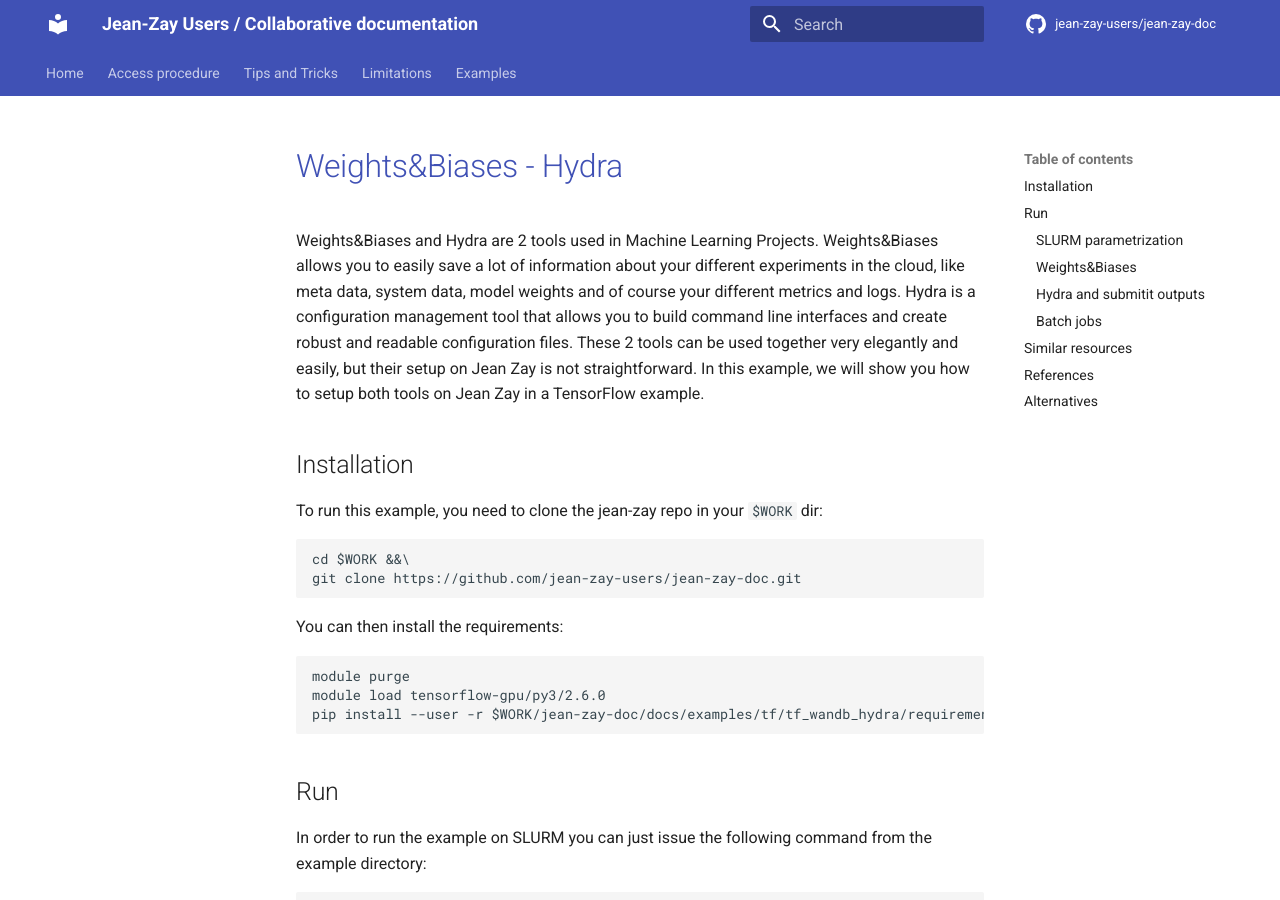
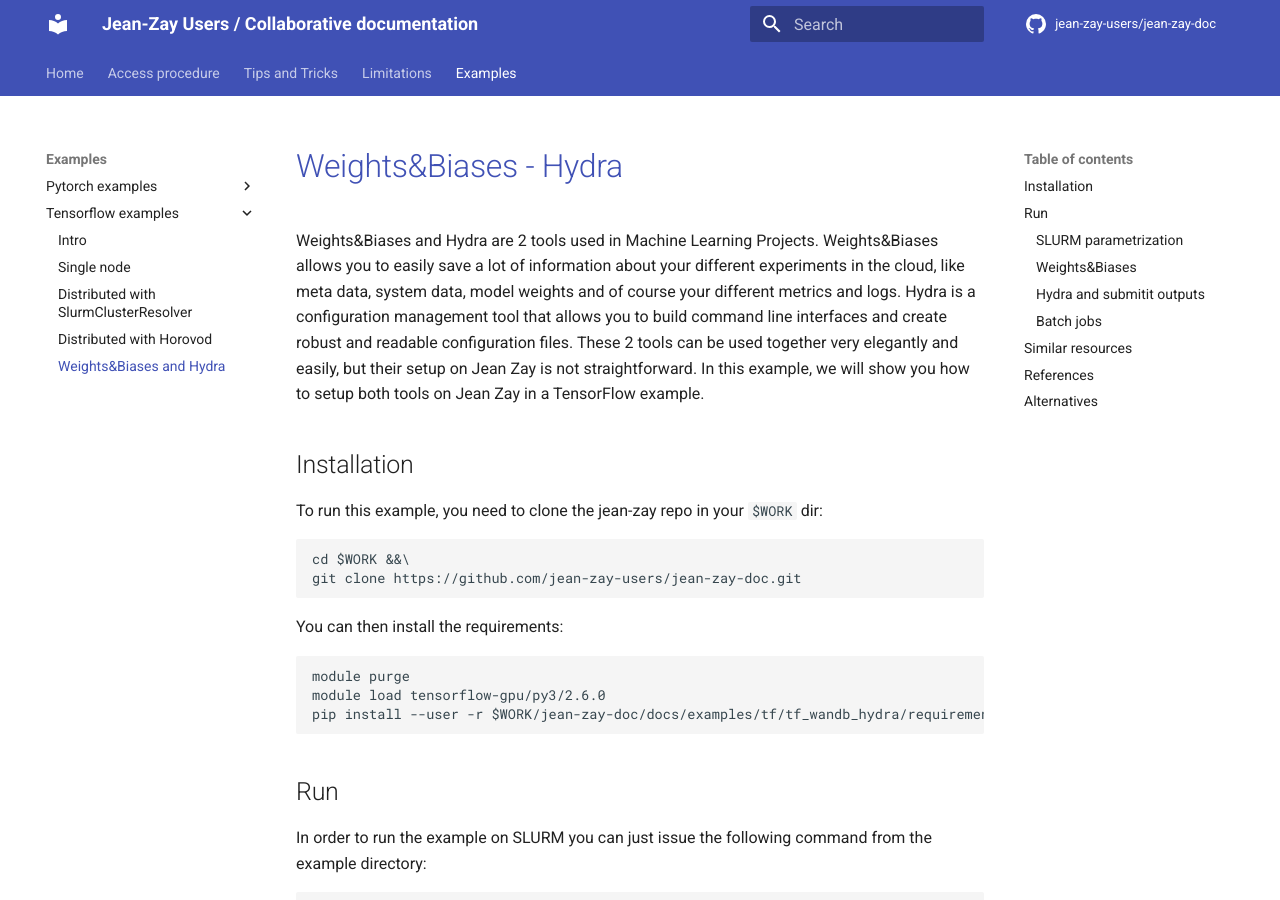
Before and after one commit to jean-zay-users/jean-zay-doc, an MkDocs documentation site: the page built from docs/examples/tf/tf_wandb_hydra/README.md, in a window 1280 px wide and 900 px high. Built offline with MkDocs 1.6.1 and Material for MkDocs 9.7.7, drawn with Linux system fonts in a browser that asks for light colours; comment, search, counter and statistics services are not loaded.

Commit message:
added the example to the page tree

```diff
--- a/mkdocs.yml
+++ b/mkdocs.yml
@@ -73,3 +73,4 @@
       - Single node: examples/tf/tf_simple/README.md
       - Distributed with SlurmClusterResolver: examples/tf/tf_distributed/README.md
       - Distributed with Horovod: examples/tf/tf_mpi/README.md
+      - Weights&Biases and Hydra: examples/tf/tf_wandb_hydra/README.md
```
